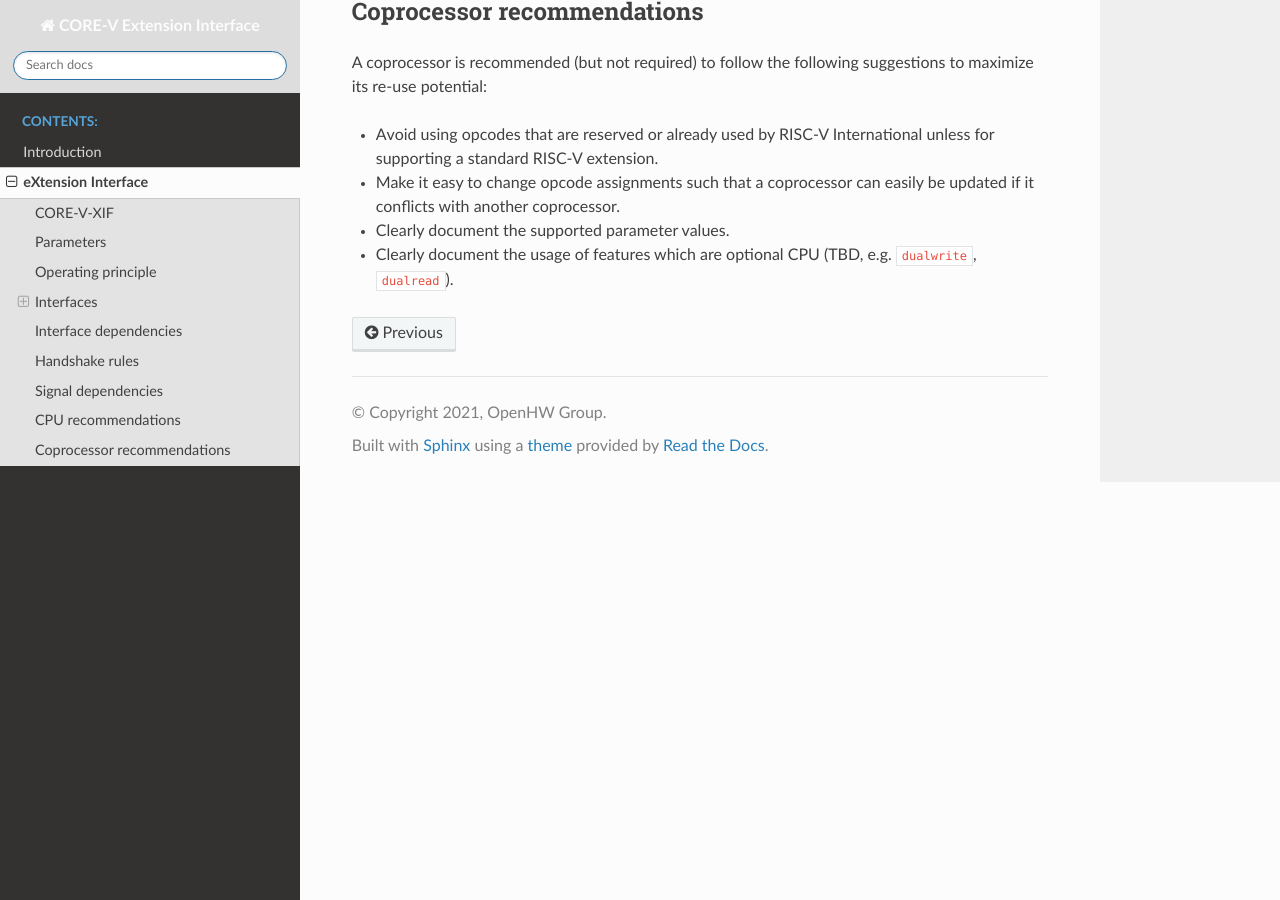
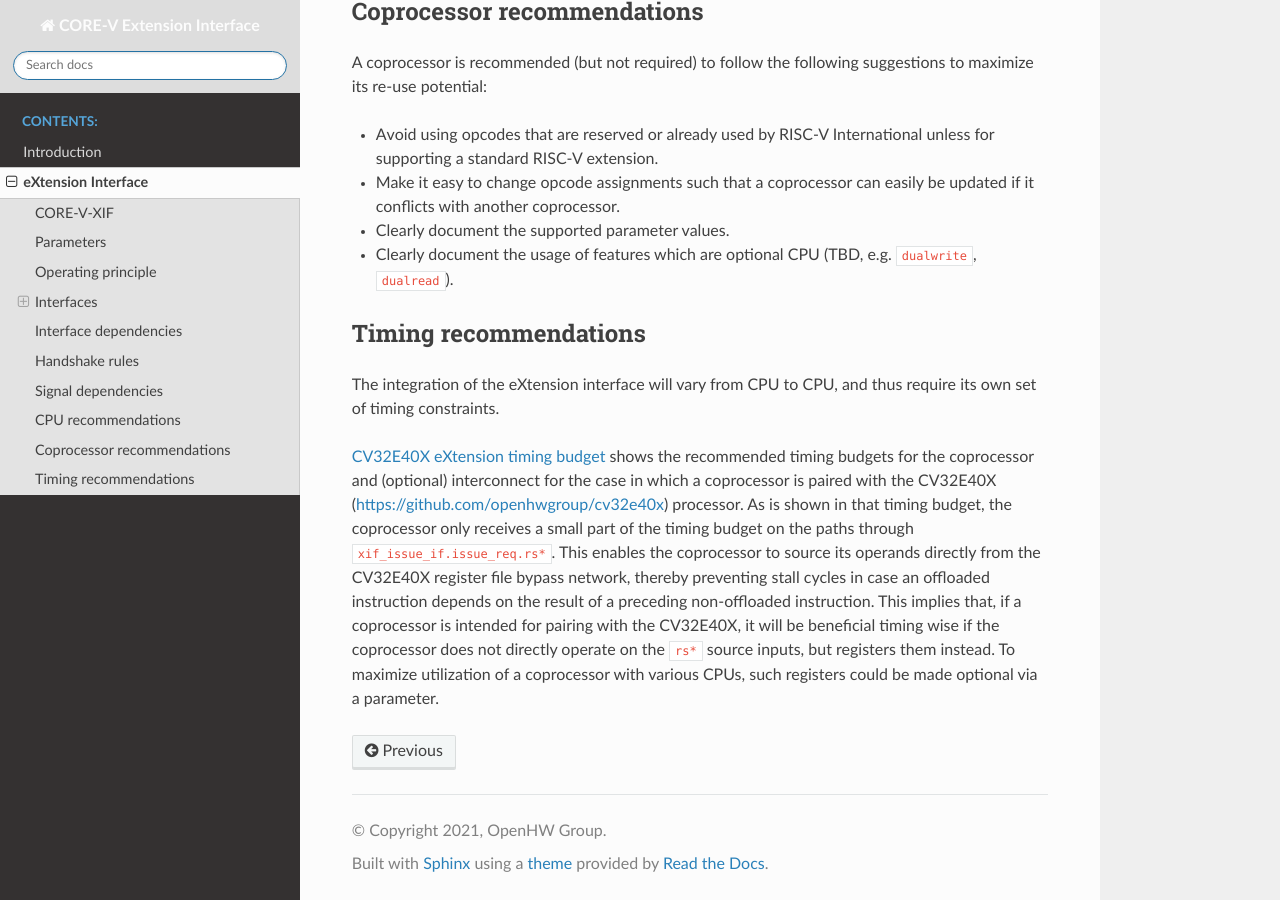
Before and after one commit to openhwgroup/core-v-xif, a Sphinx documentation site: the page built from docs/source/x_ext.rst, in a window 1280 px wide and 900 px high, scrolled down 18362 px. Built offline with Sphinx 7.4.7 and the Read the Docs theme 2.0.0, drawn with Linux system fonts in a browser that asks for light colours.

Commit message:
Added paragraph about timing.
Signed-off-by: Oystein Knauserud <Oystein.Knauserud@silabs.com>

```diff
--- a/docs/source/x_ext.rst
+++ b/docs/source/x_ext.rst
@@ -799,3 +799,16 @@ A |coprocessor| is recommended (but not required) to follow the following sugges
 * Make it easy to change opcode assignments such that a |coprocessor| can easily be updated if it conflicts with another |coprocessor|.
 * Clearly document the supported parameter values.
 * Clearly document the usage of features which are optional |processor| (TBD, e.g. ``dualwrite``, ``dualread``).
+
+
+Timing recommendations
+----------------------
+
+The integration of the eXtension interface will vary from |processor| to |processor|, and thus require its own set of timing constraints.
+
+`CV32E40X eXtension timing budget <https://cv32e40x-user-manual.readthedocs.io/en/latest/x_ext.html#timing>`_ shows the recommended timing budgets
+for the coprocessor and (optional) interconnect for the case in which a coprocessor is paired with the CV32E40X (https://github.com/openhwgroup/cv32e40x) processor.
+As is shown in that timing budget, the coprocessor only receives a small part of the timing budget on the paths through ``xif_issue_if.issue_req.rs*``.
+This enables the coprocessor to source its operands directly from the CV32E40X register file bypass network, thereby preventing stall cycles in case an
+offloaded instruction depends on the result of a preceding non-offloaded instruction. This implies that, if a coprocessor is intended for pairing with the CV32E40X,
+it will be beneficial timing wise if the coprocessor does not directly operate on the ``rs*`` source inputs, but registers them instead. To maximize utilization of a coprocessor with various CPUs, such registers could be made optional via a parameter.
```
